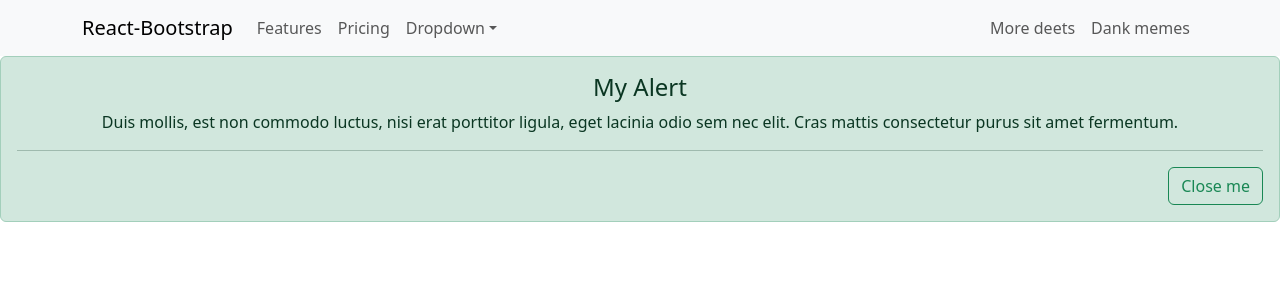
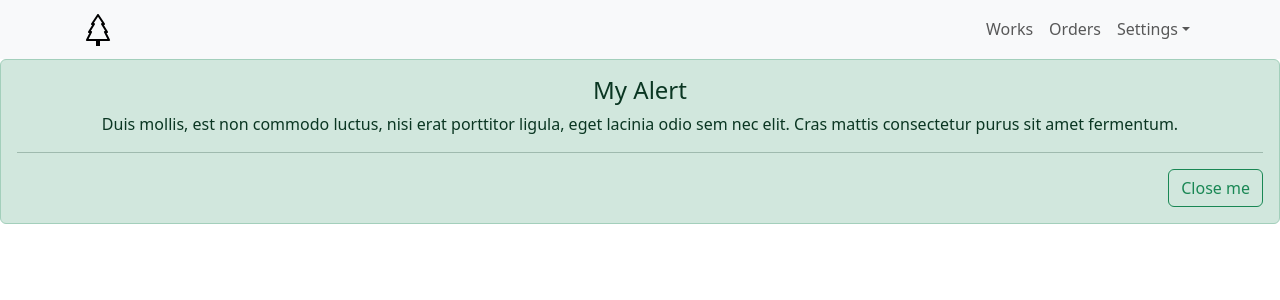
Before and after one commit to BudyBuilding/asztalos, a React (Create React App) app in the folder asztalos/: page / in a window 1280 px wide. Shown: the top 300 px of the page. Built offline with nearby package versions, Linux system fonts and the light colour scheme.

Commit message:
Creating a basic navigation bar.

```diff
--- a/asztalos/package.json
+++ b/asztalos/package.json
@@ -8,6 +8,7 @@
     "@testing-library/react": "^13.4.0",
     "@testing-library/user-event": "^13.5.0",
     "bootstrap": "^5.3.3",
+    "bootstrap-icons": "^1.11.3",
     "firebase": "^10.9.0",
     "react": "^18.2.0",
     "react-bootstrap": "^2.10.2",
--- a/asztalos/src/components/modules/navigationbar.js
+++ b/asztalos/src/components/modules/navigationbar.js
@@ -1,35 +1,40 @@
-import Container from 'react-bootstrap/Container';
-import Nav from 'react-bootstrap/Nav';
-import Navbar from 'react-bootstrap/Navbar';
-import NavDropdown from 'react-bootstrap/NavDropdown';
+import React from "react";
+import Navbar from "react-bootstrap/Navbar";
+import Container from "react-bootstrap/Container";
+import Nav from "react-bootstrap/Nav";
+import NavDropdown from "react-bootstrap/NavDropdown";
 
 function navbar() {
   return (
-    <Navbar collapseOnSelect expand="lg" className="bg-body-tertiary">
+    <Navbar bg="light" expand="lg">
       <Container>
-        <Navbar.Brand href="#home">React-Bootstrap</Navbar.Brand>
-        <Navbar.Toggle aria-controls="responsive-navbar-nav" />
-        <Navbar.Collapse id="responsive-navbar-nav">
-          <Nav className="me-auto">
-            <Nav.Link href="#features">Features</Nav.Link>
-            <Nav.Link href="#pricing">Pricing</Nav.Link>
-            <NavDropdown title="Dropdown" id="collapsible-nav-dropdown">
-              <NavDropdown.Item href="#action/3.1">Action</NavDropdown.Item>
-              <NavDropdown.Item href="#action/3.2">
+        <Navbar.Brand href="#">
+          <svg
+            xmlns="http://www.w3.org/2000/svg"
+            width="32"
+            height="32"
+            fill="currentColor"
+            class="bi bi-tree"
+            viewBox="0 0 16 16"
+          >
+            <path d="M8.416.223a.5.5 0 0 0-.832 0l-3 4.5A.5.5 0 0 0 5 5.5h.098L3.076 8.735A.5.5 0 0 0 3.5 9.5h.191l-1.638 3.276a.5.5 0 0 0 .447.724H7V16h2v-2.5h4.5a.5.5 0 0 0 .447-.724L12.31 9.5h.191a.5.5 0 0 0 .424-.765L10.902 5.5H11a.5.5 0 0 0 .416-.777zM6.437 4.758A.5.5 0 0 0 6 4.5h-.066L8 1.401 10.066 4.5H10a.5.5 0 0 0-.424.765L11.598 8.5H11.5a.5.5 0 0 0-.447.724L12.69 12.5H3.309l1.638-3.276A.5.5 0 0 0 4.5 8.5h-.098l2.022-3.235a.5.5 0 0 0 .013-.507" />
+          </svg>
+        </Navbar.Brand>
+        <Navbar.Toggle aria-controls="basic-navbar-nav" />
+        <Navbar.Collapse id="basic-navbar-nav" className="justify-content-end">
+          <Nav>
+            <Nav.Link href="#link1">Works</Nav.Link>
+            <Nav.Link href="#link2">Orders</Nav.Link>
+            <NavDropdown title="Settings" id="navbarScrollingDropdown">
+              <NavDropdown.Item href="#action3">Action</NavDropdown.Item>
+              <NavDropdown.Item href="#action4">
                 Another action
               </NavDropdown.Item>
-              <NavDropdown.Item href="#action/3.3">Something</NavDropdown.Item>
               <NavDropdown.Divider />
-              <NavDropdown.Item href="#action/3.4">
-                Separated link
+              <NavDropdown.Item href="#action5">
+                Something else here
               </NavDropdown.Item>
             </NavDropdown>
-          </Nav>
-          <Nav>
-            <Nav.Link href="#deets">More deets</Nav.Link>
-            <Nav.Link eventKey={2} href="#memes">
-              Dank memes
-            </Nav.Link>
           </Nav>
         </Navbar.Collapse>
       </Container>
```
Also changed, not shown: 1 other file (tests, documents, lock files or other folders).
